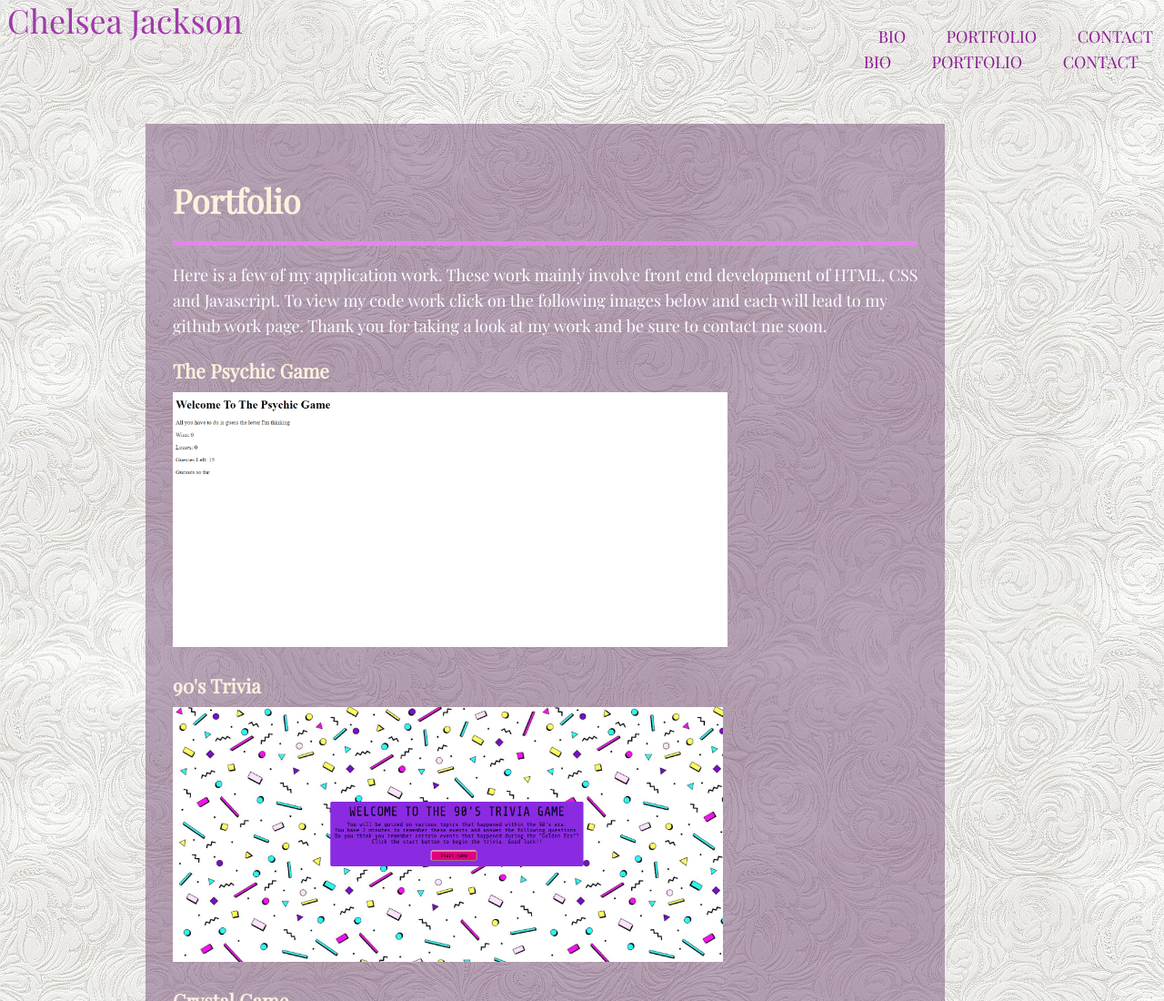
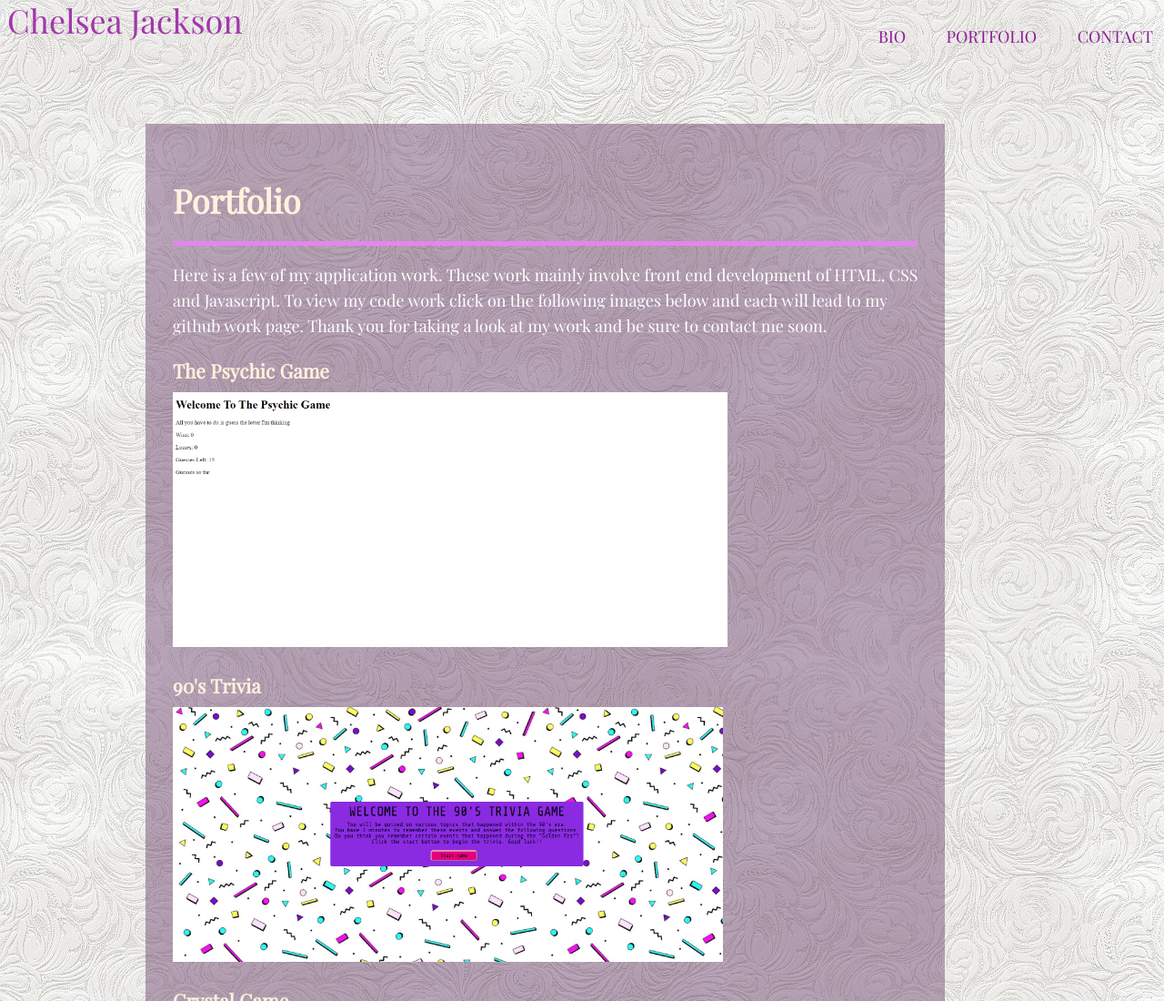
Before and after one commit to Chelsea-exe/Chelsea-exe.github.io, a plain HTML site: page portfolio.html in a window 1280 px wide. Shown: the top 1100 px of the page at 91% size. Drawn offline with nearby package versions, Linux system fonts and the light colour scheme; a web font is replaced by a local one.

Commit message:
updated nav and bio

```diff
--- a/portfolio.html
+++ b/portfolio.html
@@ -22,13 +22,6 @@
                   </div>
             </header>
             <br>
-            <nav>
-              <ul class="nav-names">
-                <li><a href="index.html">BIO</a></li>
-                <li><a href="portfolio.html">PORTFOLIO</a></li>
-                <li><a href="contact.html">CONTACT</a></li>
-              </ul>
-            </nav>
             <div id="main-container" class="container">
                     <section class="main-section">
                       <div class="work">
```
Also changed, not shown: index.html (+4 -3 lines).
